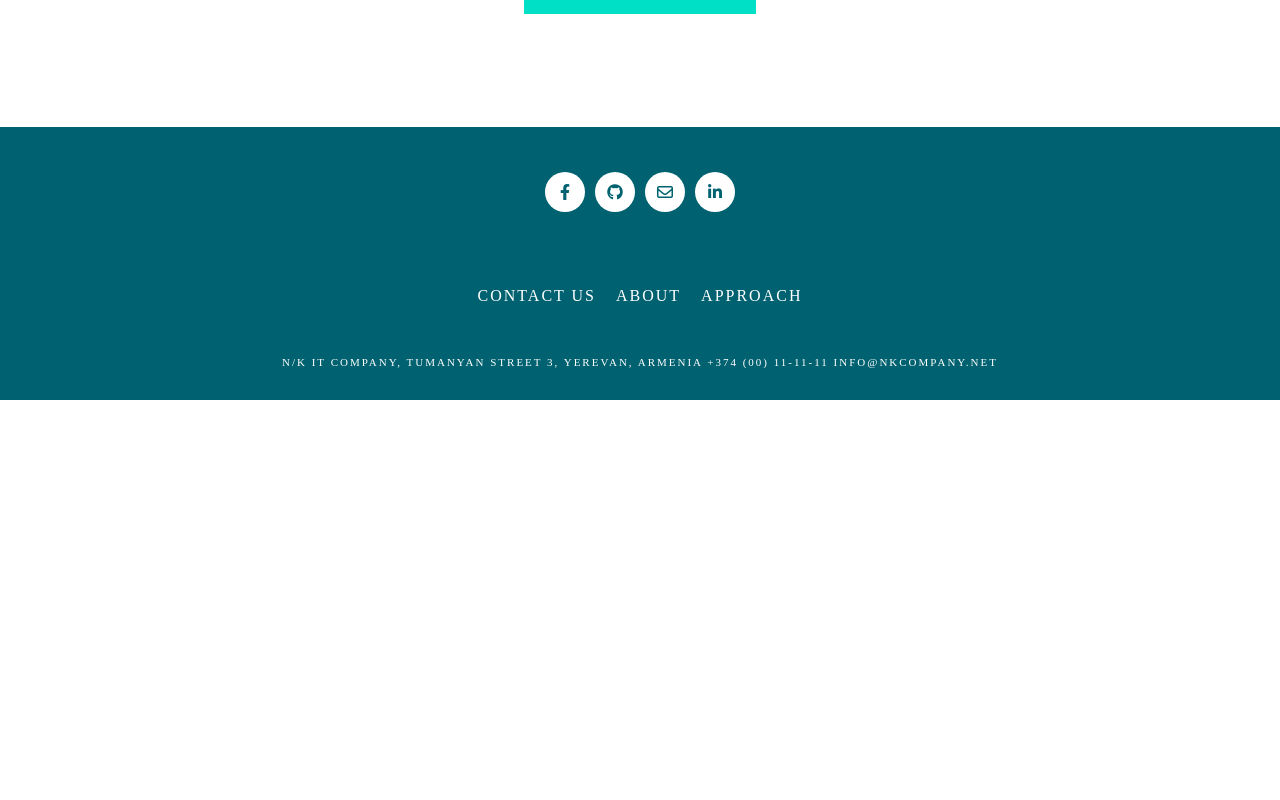
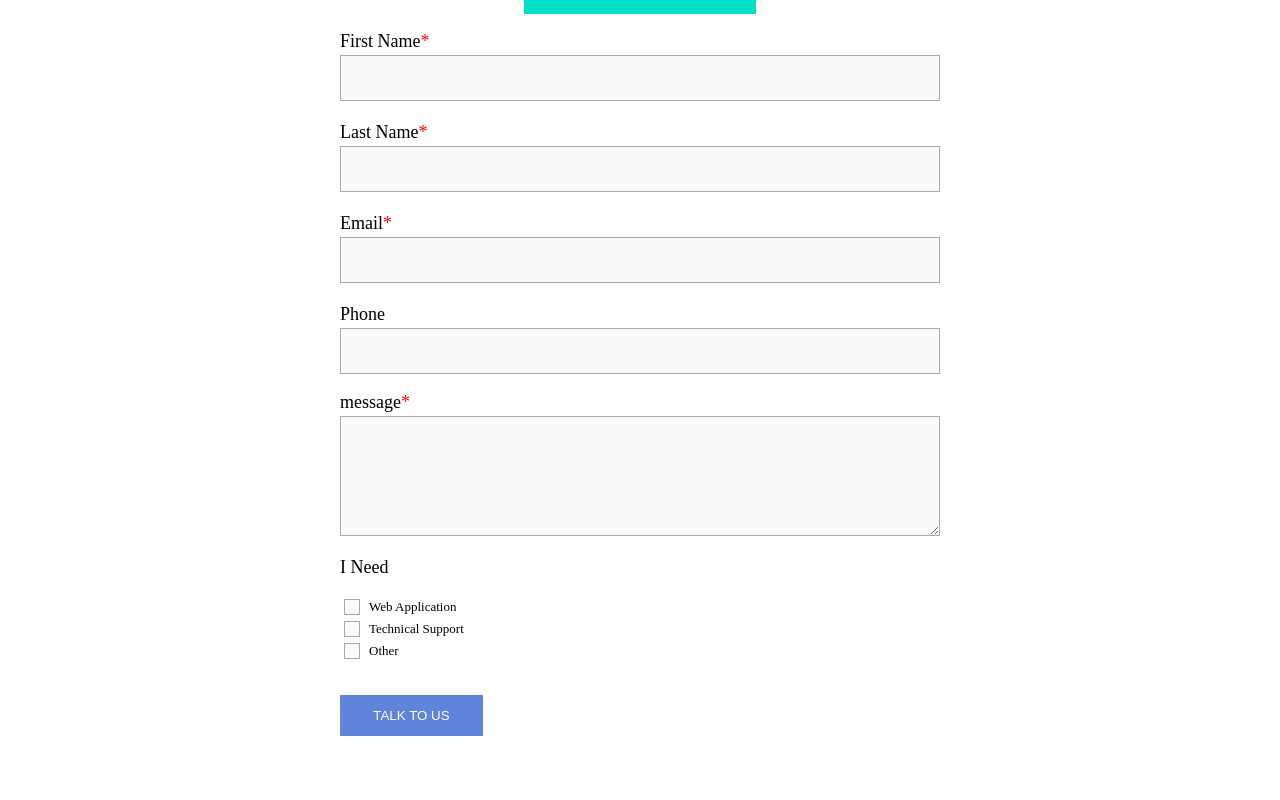
Before and after one commit to HaykYegh/nk, a React (Create React App) app: page / in a window 1280 px wide. Shown: the part 660-1460 px from the top of the page. Before the commit the page ends 1060 px from the top, so only its background shows below. Built offline with nearby package versions, Linux system fonts and the light colour scheme; a web font is replaced by a local one.

Commit message:
end task

```diff
--- a/src/components/App/App.tsx
+++ b/src/components/App/App.tsx
@@ -4,6 +4,7 @@ import { BrowserRouter as Router } from 'react-router-dom';
 import styles from './App.module.scss';
 import { Layout } from '../Layout';
 import AboutForm from 'components/AboutForm/AboutForm';
+import GetProjectForm from 'components/GetProjectForm/GetProjectForm';
 
 function App() {
   return (
@@ -12,6 +13,7 @@ function App() {
         <Layout>
           NK
           <AboutForm />
+          <GetProjectForm contactPage={true} />
         </Layout>
       </Router>
     </div>
--- a/src/components/GetProjectForm/GetProjectForm.module.scss
+++ b/src/components/GetProjectForm/GetProjectForm.module.scss
@@ -6,6 +6,13 @@ form {
     display: flex;
     flex-direction: column;
     gap: 18px;
+    min-width: 600px;
+    @media (max-width: 680px) {
+        min-width: 300px;
+    }
+    @media (max-width: 470px) {
+       min-width: unset;
+    }
     .req {
         color: red;
     }
@@ -99,7 +106,7 @@ form {
     padding: 15px 0;
 }
 
-#submitBtn {
+.submitBtn {
     @include submitFormstyles;
 }
 
@@ -132,3 +139,12 @@ form {
       font-weight: bold;
     }
   }
+
+  .btnContact{
+    justify-content: start;
+
+
+}
+.btnSub{
+    border-radius: 0;
+}
--- a/src/components/GetProjectForm/GetProjectForm.tsx
+++ b/src/components/GetProjectForm/GetProjectForm.tsx
@@ -1,13 +1,14 @@
 import { SubmitHandler, useForm } from 'react-hook-form';
 import { yupResolver } from '@hookform/resolvers/yup';
 import { scemaGetProjectForm } from '../../schemas/getProjectScema';
-import { IGetProjectData } from './GetProjectFormTypes';
+import { IGetProjectData, IGetProjectDataProps } from './GetProjectFormTypes';
 import { FontAwesomeIcon } from '@fortawesome/react-fontawesome';
 import { faCircleExclamation } from '@fortawesome/free-solid-svg-icons';
 import classNames from 'classnames';
 import styles from './GetProjectForm.module.scss';
+import { FC } from 'react';
 
-const GetProjectForm = () => {
+const GetProjectForm: FC<IGetProjectDataProps> = ({ contactPage }) => {
   const {
     register,
     handleSubmit,
@@ -77,13 +78,16 @@ const GetProjectForm = () => {
         />
         <span className={styles.error}>{errors.email?.message}</span>
       </div>
+
       <div className={styles.cusstomFieldBlock}>
         <label htmlFor="phone">Phone</label>
         <input type="text" {...register('phone')} />
       </div>
+
       <div className={styles.cusstomFieldBlock}>
         <label htmlFor="projectBrief">
-          Project Brief<span className={styles.req}>*</span>
+          {!contactPage ? 'Project Brief' : 'message'}
+          <span className={styles.req}>*</span>
         </label>
 
         <textarea
@@ -94,10 +98,12 @@ const GetProjectForm = () => {
         ></textarea>
         <span className={styles.error}>{errors.projectBrief?.message}</span>
       </div>
-      <div className={styles.cusstomFieldBlock}>
-        <label htmlFor="projectBudget">Project Budget</label>
-        <input type="text" {...register('projectBudget')} />
-      </div>
+      {!contactPage && (
+        <div className={styles.cusstomFieldBlock}>
+          <label htmlFor="projectBudget">Project Budget</label>
+          <input type="text" {...register('projectBudget')} />
+        </div>
+      )}
       <div className={styles.checkbox_section}>
         <div className={styles.checkBoxs_title}>
           <span>I Need</span>
@@ -121,9 +127,18 @@ const GetProjectForm = () => {
           </div>
         </div>
       </div>
-      <div className={styles.btnSubmit}>
-        <button id={styles.submitBtn} type="submit">
-          SUBMIT
+      <div
+        className={classNames(styles.btnSubmit, {
+          [styles.btnContact]: contactPage,
+        })}
+      >
+        <button
+          className={classNames(styles.submitBtn, {
+            [styles.btnSub]: contactPage,
+          })}
+          type="submit"
+        >
+          {contactPage ? 'TALK TO US' : 'SUBMIT'}
         </button>
       </div>
     </form>
--- a/src/components/GetProjectForm/GetProjectFormTypes.ts
+++ b/src/components/GetProjectForm/GetProjectFormTypes.ts
@@ -8,3 +8,7 @@ export interface IGetProjectData {
   support: boolean | undefined;
   web_application: boolean | undefined;
 }
+
+export interface IGetProjectDataProps {
+  contactPage?: boolean;
+}
```
